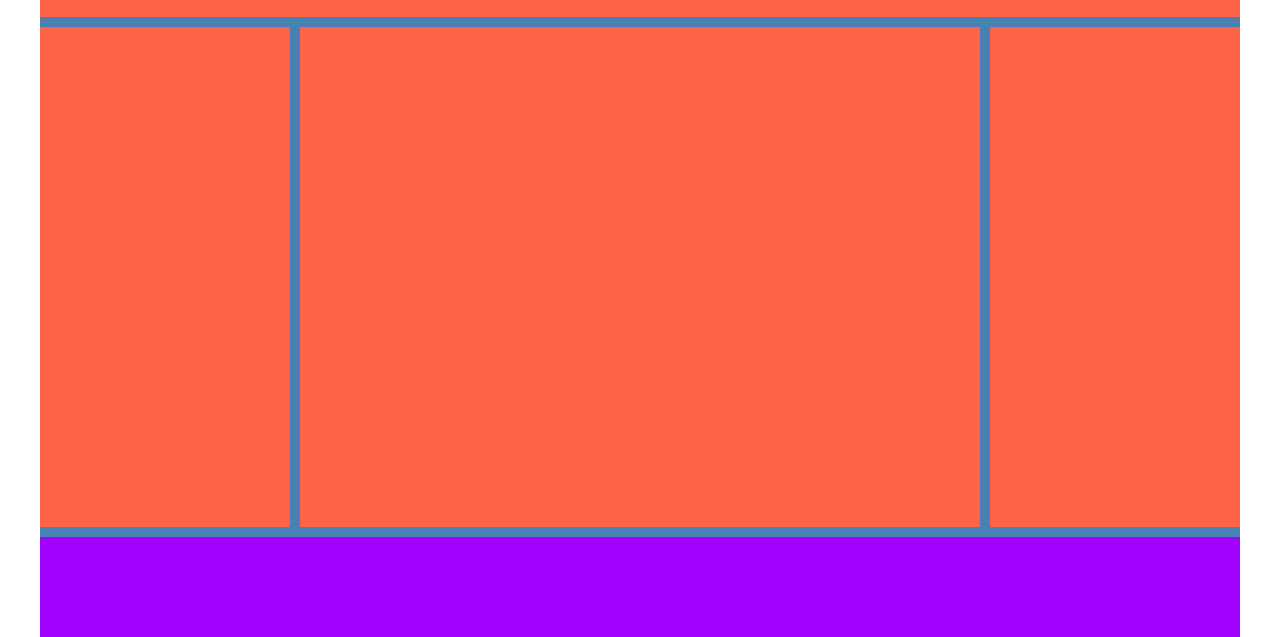
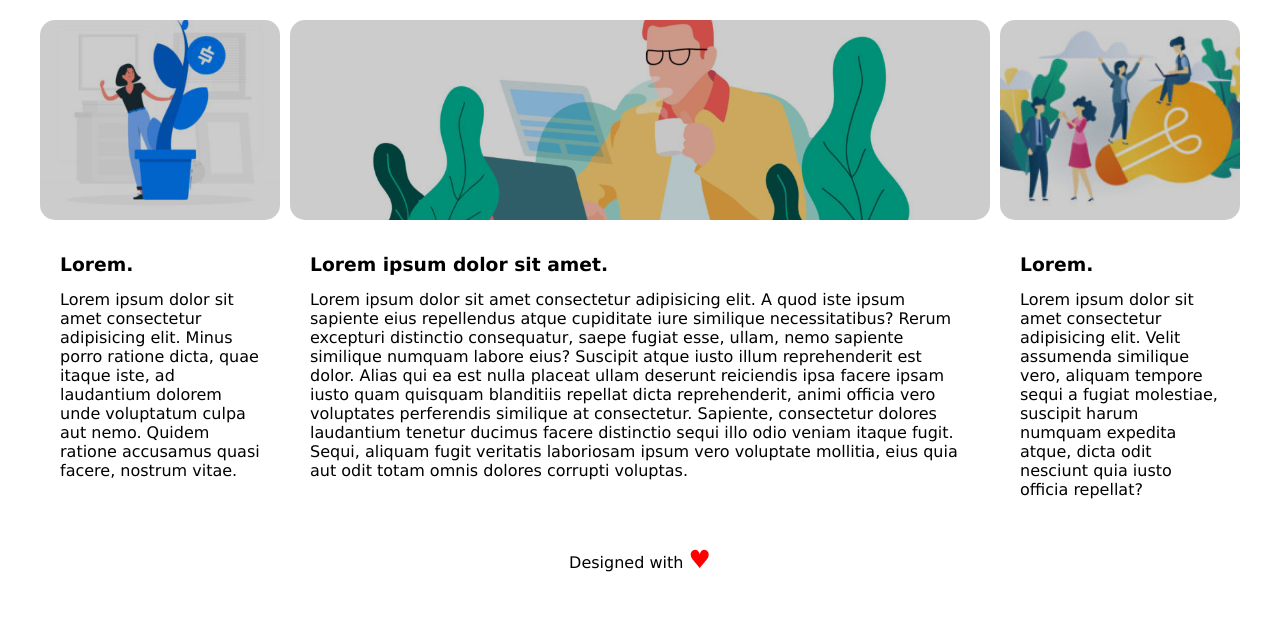
Before and after one commit to Siripiri-hue/htmlcss-wp, a plain HTML site: page index.html in a window 1280 px wide. Shown: the part 745-1382 px from the top of the page. After the commit the page ends 1338 px from the top, so only its background shows below. Drawn offline with Linux system fonts and the light colour scheme.

Commit message:
Aggiunta sezione content

```diff
--- a/index.html
+++ b/index.html
@@ -9,10 +9,12 @@
 </head>
 <body>
 
-    <header class="debug">
+    <header>
+        <!-- logo -->
         <div class="logo-container">
             <img src="img/logo.png" class="logo">
         </div>
+        <!-- menu nav -->
         <nav class="clearfix">
             <ul class="menu-nav">
                 <li><a href="">Features</a></li>
@@ -26,10 +28,11 @@
     </header>
 
     <main>
-        <section class="debug">
+        <!-- sezione jumbo -->
+        <section>
             <div class="jumbo overlay">
                 <div class="caption">
-                    <h2>Lorem ipsum dolor sit amet consectetur, adipisicing elit. Asperiores, at.</h2>
+                    <h1>Lorem ipsum dolor sit amet consectetur, adipisicing elit. Asperiores, at.</h1>
                     <h6>Lorem ipsum dolor sit amet consectetur, adipisicing elit. Voluptatem, ab. Dolor, explicabo.
                     Ipsum laudantium maiores perspiciatis deleniti neque voluptates asperiores dolorum id voluptatum quaerat?
                     </h6>
@@ -37,25 +40,55 @@
             </div>
         </section>
 
-        <section class="debug">
+        <!-- sezione contenuti -->
+        <section>
             <div class="main-content clearfix">
-                <div class="debug title">
-                    <h1>Leadership</h1>
+                <div class="title">
+                    <h2>Leadership</h2>
                     <h6>Lorem ipsum dolor sit amet.</h6>
                 </div>
 
-                <div class="debug sidebar" id="left">
-
+                <!-- colonna sx -->
+                <div class="sidebar" id="left">
+                    <div class="img overlay">
+                        <!-- <img class="fit" src="img/img-1.jpg"> -->
+                    </div>
+                    <div class="card-info">
+                        <h3>Lorem.</h3>
+                        <p>Lorem ipsum dolor sit amet consectetur adipisicing elit. Minus porro ratione dicta, quae itaque iste, ad laudantium dolorem unde voluptatum culpa aut nemo. Quidem ratione accusamus quasi facere, nostrum vitae.</p>
+                    </div>
                 </div>
 
-                <div class="debug content"></div>
+                <!-- colonna centrale -->
+                <div id="content">
+                    <div class="img overlay">
+                        <!-- <img src="img/banner-2.jpg"> -->
+                    </div>
+                    <div  class="card-info">
+                        <h3>Lorem ipsum dolor sit amet.</h3>
+                        <p>Lorem ipsum dolor sit amet consectetur adipisicing elit. A quod iste ipsum sapiente eius repellendus atque cupiditate iure similique necessitatibus? Rerum excepturi distinctio consequatur, saepe fugiat esse, ullam, nemo sapiente similique numquam labore eius? Suscipit atque iusto illum reprehenderit est dolor. Alias qui ea est nulla placeat ullam deserunt reiciendis ipsa facere ipsam iusto quam quisquam blanditiis repellat dicta reprehenderit, animi officia vero voluptates perferendis similique at consectetur. Sapiente, consectetur dolores laudantium tenetur ducimus facere distinctio sequi illo odio veniam itaque fugit. Sequi, aliquam fugit veritatis laboriosam ipsum vero voluptate mollitia, eius quia aut odit totam omnis dolores corrupti voluptas.</p>
+                    </div>
+                </div>
 
-                <div class="debug sidebar" id="right"></div>
+                <!-- colonna dx -->
+                <div class="sidebar" id="right">
+                    <div class="img overlay">
+                        <!-- <img src="img/img-3.jpg"> -->
+                    </div>
+                    <div class="card-info">
+                        <h3>Lorem.</h3>
+                        <p>Lorem ipsum dolor sit amet consectetur adipisicing elit. Velit assumenda similique vero, aliquam tempore sequi a fugiat molestiae, suscipit harum numquam expedita atque, dicta odit nesciunt quia iusto officia repellat?</p>
+                    </div>
+                </div>
             </section>
             </div>
     </main>
 
-    <footer class="debug"></footer>
+    <footer>
+        <div class="foot">
+            Designed with <span id="heart">&hearts;</span>
+        </div>
+    </footer>
 
 </body>
 </html>
--- a/style.css
+++ b/style.css
@@ -6,16 +6,20 @@
 }
 
 /* centratura generale */
+
 header, section, footer {
     max-width: 1200px;
     margin: 0 auto;
 }
+
+    /* HEADER */
 
 header {
     min-height: 70px;
 }
 
 /* logo */
+
 div.logo-container {
     line-height: 70px;
 }
@@ -25,6 +29,7 @@ img.logo {
 }
 
 /* menu */
+
 nav > ul.menu-nav > li {
     list-style: none;
     padding: 7px 7px 30px;
@@ -44,8 +49,8 @@ a {
 }
 
 /* main */
+/* sezione jumbo */
 
-/* sezione jumbo */
 div.jumbo {
     background-image: url("img/banner.jpg");
     /* object-fit: cover; */
@@ -55,6 +60,8 @@ div.jumbo {
     background-position: center center;
     min-height: 500px;
     position: relative;
+    border-radius: 15px;
+    overflow: hidden;
 }
 
 div.jumbo > div.caption {
@@ -67,14 +74,15 @@ div.jumbo > div.caption {
 }
 
 /* sezione contenuti */
-.title {
+
+div.main-content > .title {
     min-height: 100px;
     margin-bottom: 10px;
     padding: 20px 0 20px;
 }
 
-div.main-content > div.title > h1 {
-    font-size: 40px;
+div.main-content > div.title > h2 {
+    font-size: 30px;
 }
 
 div.main-content > div.title > h6 {
@@ -82,23 +90,70 @@ div.main-content > div.title > h6 {
     color: #6e6e6e;
 }
 
-.sidebar, .content {
+.sidebar, #content {
     float: left;
     min-height: 500px;
 }
 
-.sidebar {
-    width: 250px;
+div.main-content > div.sidebar {
+    width: 20%;
     margin-bottom: 10px;
 }
 
-.content {
-    width: calc(100% - 250px - 250px - 20px);
+div.main-content > div#content {
+    width: calc(100% - 20% - 20% - 20px);
     margin: 0 10px 10px;
 }
 
-footer {
-    min-height: 100px;
+div.main-content > div.sidebar > div.img, div#content > div.img {
+    min-height: 200px;
+    max-width: 100%;
+    background-color: aqua;
+    position: relative;
+}
+
+div.main-content > div#left > .img, div#right > .img , div#content > .img {
+    /* object-fit: cover; */
+    /* object-position: center; */
+    background-size: cover;
+    background-repeat: no-repeat;
+    border-radius: 15px;
+    overflow: hidden;
+}
+
+div.main-content > div.sidebar#left > .img {
+    background-image: url("img/img-1.jpg");
+    background-position: center center;
+}
+
+div.main-content > div#content > .img {
+    background-image: url("img/banner-2.jpg");
+    background-position: center center;
+}
+
+div.main-content > div.sidebar#right > .img {
+    background-image: url("img/img-3.jpg");
+    background-position: bottom center;
+}
+
+div.main-content > div.sidebar > div.card-info, div#content > div.card-info {
+    padding: 20px;
+}
+
+div.main-content > div.sidebar > div.card-info > h3, div#content > div.card-info > h3 {
+    line-height: 50px;
+}
+/* footer */
+
+footer > div.foot {
+    line-height: 60px;
+    text-align: center;
+    vertical-align: middle;
+}
+
+footer > div.foot > span#heart {
+    color: red;
+    font-size: 25px;
 }
 
 /* classi riutilizzate/riutilizzabili*/
@@ -123,22 +178,22 @@ footer {
 
 /* debug */
 
-header.debug {
-    background-color: rgb(255, 253, 115);
+.debug header {
+    background-color: rgb(205, 203, 115);
 }
 
-footer.debug {
-    background-color: rgb(162, 0, 255);
+.debug footer {
+    background-color: rgb(162, 0, 205);
 }
 
-section.jumbo.debug {
-    background-color: rgb(250, 177, 109);
+.debug section.jumbo {
+    background-color: rgb(200, 177, 109);
 }
 
-section.debug > div.main-content {
+.debug div.main-content {
     background-color: steelblue;
 }
 
-section.debug > div.main-content > div.title, div.sidebar, div.content {
+.debug div.main-content /* > div.title, div.sidebar, div#content */ {
     background-color: tomato;
 }
```
